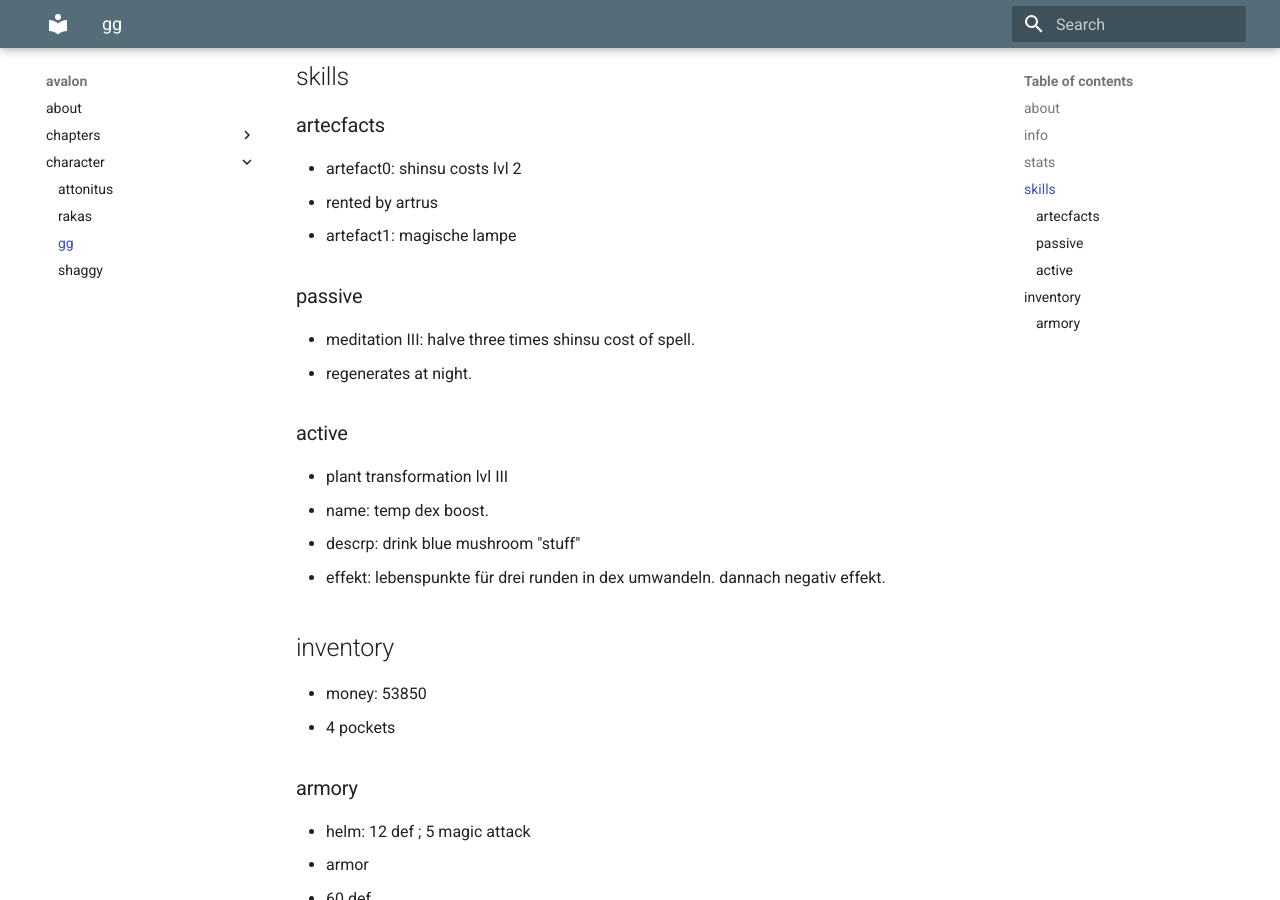
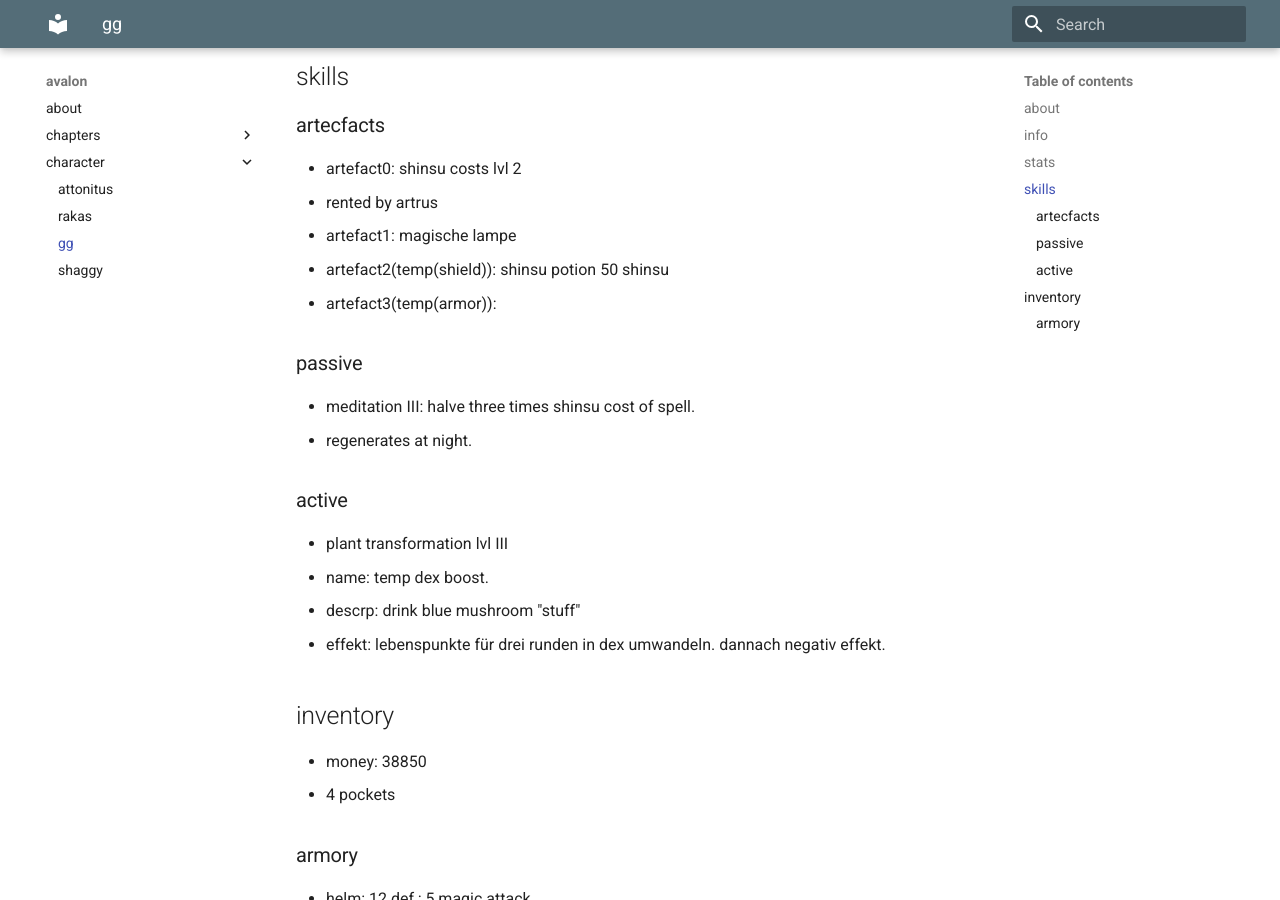
Before and after one commit to mkdocs-pnp/avalon, an MkDocs documentation site: the page built from docs/character/gustavo_ganso.md, in a window 1280 px wide and 900 px high, scrolled down 731 px. Built offline with MkDocs 1.6.1 and Material for MkDocs 9.7.7, drawn with Linux system fonts in a browser that asks for light colours.

Commit message:
Update gustavo_ganso.md

```diff
--- a/docs/character/gustavo_ganso.md
+++ b/docs/character/gustavo_ganso.md
@@ -26,6 +26,8 @@
 * artefact0: shinsu costs lvl 2
   * rented by artrus
 * artefact1: magische lampe
+* artefact2(temp(shield)): shinsu potion 50 shinsu
+* artefact3(temp(armor)):
 
 ### passive
 
@@ -41,7 +43,7 @@
 
 ## inventory
 
-* money: 53850
+* money: 38850
 * 4 pockets
 
 ### armory
```
